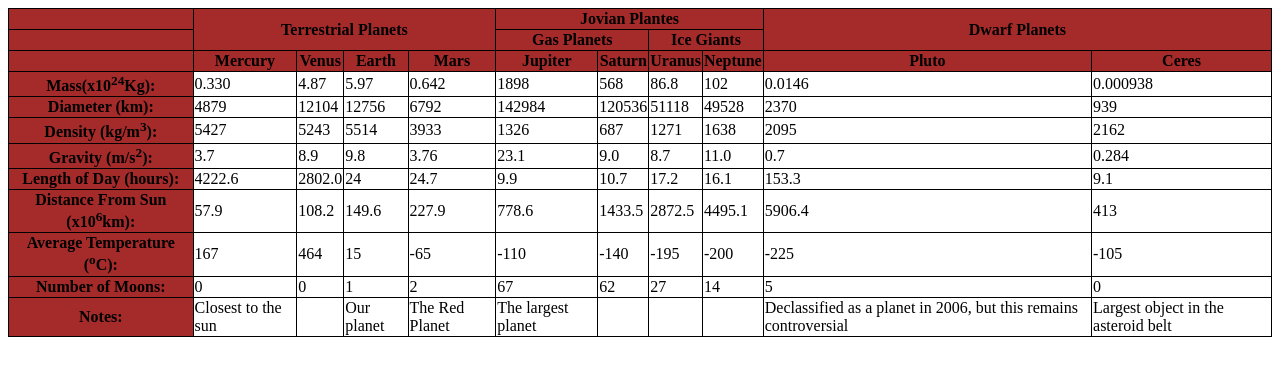
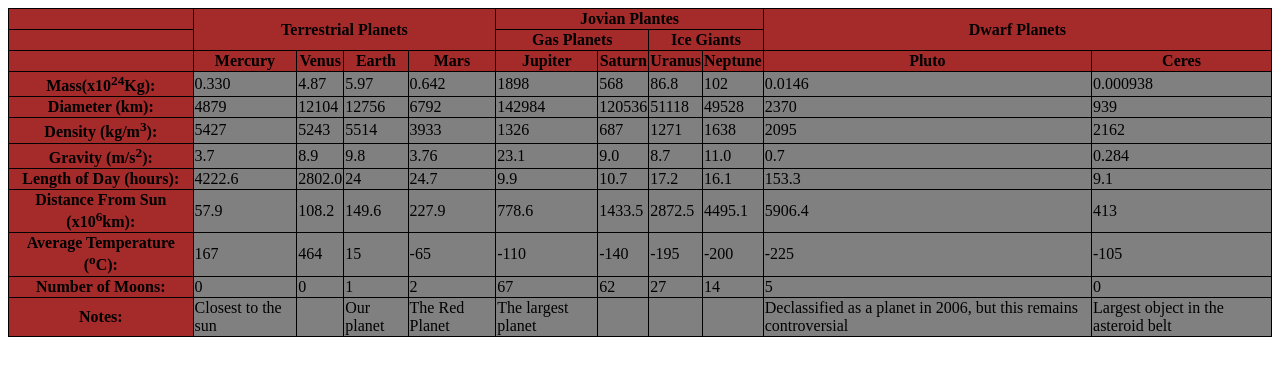
Before and after one commit to MatthewWhelan17/MatthewWhelan17.github.io, a plain HTML site: page table.html in a window 1280 px wide. Drawn offline with Linux system fonts and the light colour scheme.

Commit message:
changed colour

```diff
--- a/table.css
+++ b/table.css
@@ -1,2 +1,3 @@
 th
 {background-color: brown;}
+td{background-color: grey;}
```
